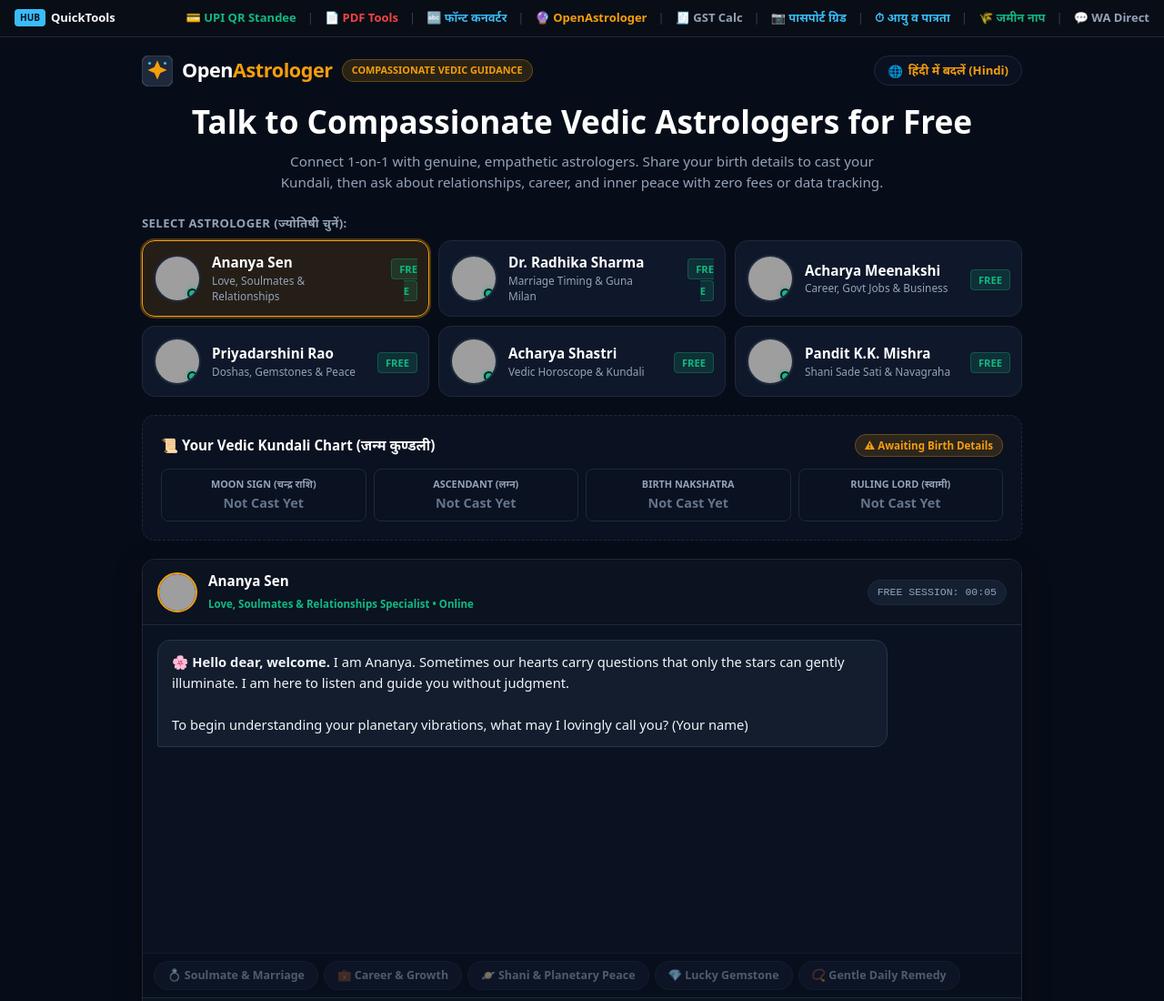
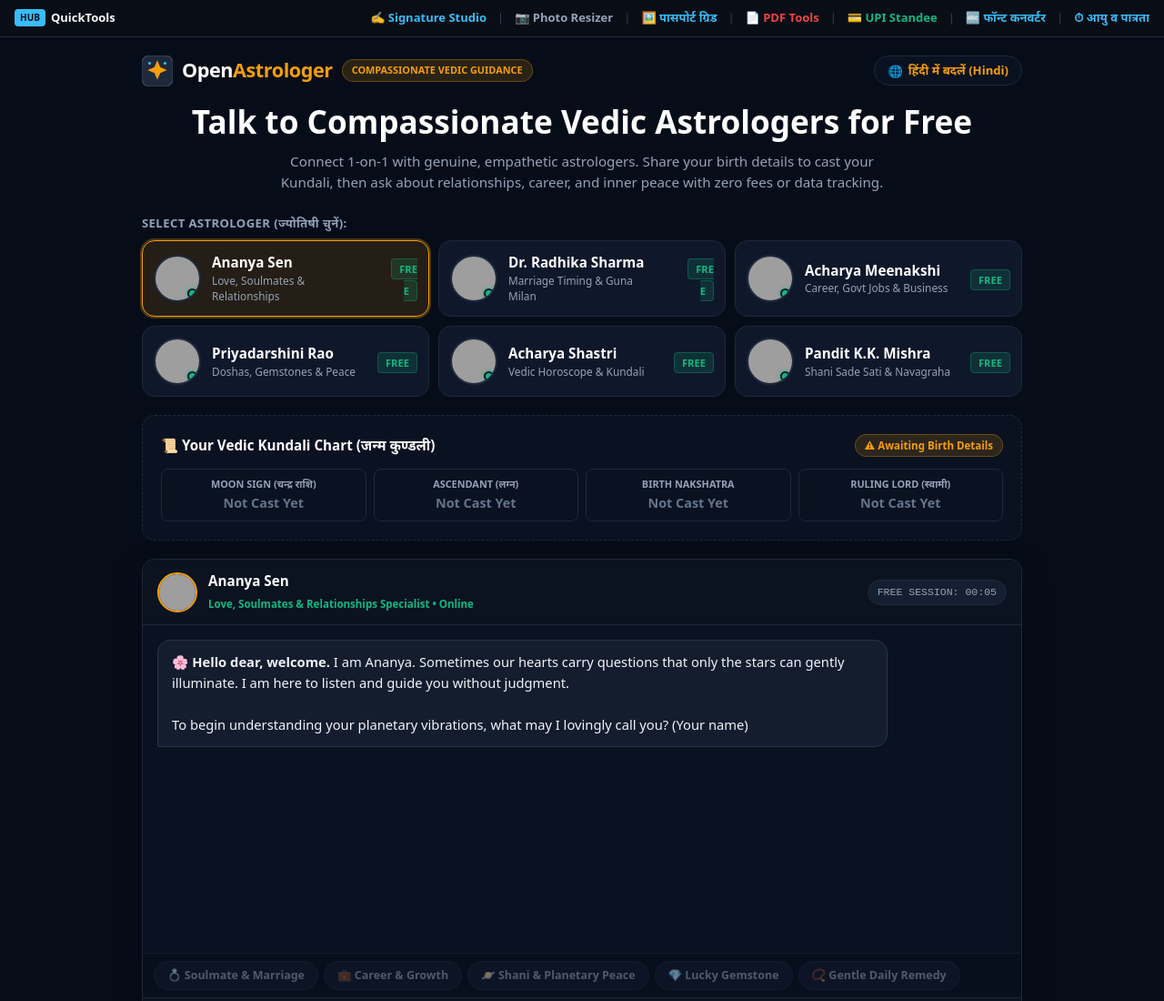
Before and after one commit to unknownuniversem-blip/open-astrologer, a plain HTML site: page index.html in a window 1280 px wide. Shown: the top 1100 px of the page at 91% size. Drawn offline with Linux system fonts and the light colour scheme; grey boxes are pictures that could not be loaded.

Commit message:
Add Tool 14 Signature Studio and update navigation

```diff
--- a/index.html
+++ b/index.html
@@ -475,23 +475,19 @@
       </a>
     </div>
     <div style="display:flex; align-items:center; gap:12px; overflow-x:auto;">
-      <a href="https://unknownuniversem-blip.github.io/upi-qr-standee/" style="color:#10b981; text-decoration:none; font-weight:700; white-space:nowrap;">💳 UPI QR Standee</a>
+      <a href="https://unknownuniversem-blip.github.io/signature-maker-studio/" style="color:#38bdf8; text-decoration:none; font-weight:700; white-space:nowrap;">✍️ Signature Studio</a>
+      <span style="color:#334155;">|</span>
+      <a href="https://unknownuniversem-blip.github.io/exam-resizer/" style="color:#94a3b8; text-decoration:none; font-weight:600; white-space:nowrap;">📷 Photo Resizer</a>
+      <span style="color:#334155;">|</span>
+      <a href="https://unknownuniversem-blip.github.io/passport-photo-grid/" style="color:#38bdf8; text-decoration:none; font-weight:600; white-space:nowrap;">🖼️ पासपोर्ट ग्रिड</a>
       <span style="color:#334155;">|</span>
       <a href="https://unknownuniversem-blip.github.io/pdf-smart-tools/" style="color:#ef4444; text-decoration:none; font-weight:600; white-space:nowrap;">📄 PDF Tools</a>
       <span style="color:#334155;">|</span>
+      <a href="https://unknownuniversem-blip.github.io/upi-qr-standee/" style="color:#10b981; text-decoration:none; font-weight:600; white-space:nowrap;">💳 UPI Standee</a>
+      <span style="color:#334155;">|</span>
       <a href="https://unknownuniversem-blip.github.io/krutidev-unicode-converter/" style="color:#38bdf8; text-decoration:none; font-weight:600; white-space:nowrap;">🔤 फॉन्ट कनवर्टर</a>
       <span style="color:#334155;">|</span>
-      <a href="https://unknownuniversem-blip.github.io/open-astrologer/" style="color:#f59e0b; text-decoration:none; font-weight:600; white-space:nowrap;">🔮 OpenAstrologer</a>
-      <span style="color:#334155;">|</span>
-      <a href="https://unknownuniversem-blip.github.io/gst-quick-calc/" style="color:#94a3b8; text-decoration:none; font-weight:600; white-space:nowrap;">🧾 GST Calc</a>
-      <span style="color:#334155;">|</span>
-      <a href="https://unknownuniversem-blip.github.io/passport-photo-grid/" style="color:#38bdf8; text-decoration:none; font-weight:600; white-space:nowrap;">📷 पासपोर्ट ग्रिड</a>
-      <span style="color:#334155;">|</span>
       <a href="https://unknownuniversem-blip.github.io/age-eligibility-calc/" style="color:#38bdf8; text-decoration:none; font-weight:600; white-space:nowrap;">⏱ आयु व पात्रता</a>
-      <span style="color:#334155;">|</span>
-      <a href="https://unknownuniversem-blip.github.io/land-converter/" style="color:#10b981; text-decoration:none; font-weight:600; white-space:nowrap;">🌾 जमीन नाप</a>
-      <span style="color:#334155;">|</span>
-      <a href="https://unknownuniversem-blip.github.io/wa-direct/" style="color:#94a3b8; text-decoration:none; font-weight:600; white-space:nowrap;">💬 WA Direct</a>
     </div>
   </div>
 
```
